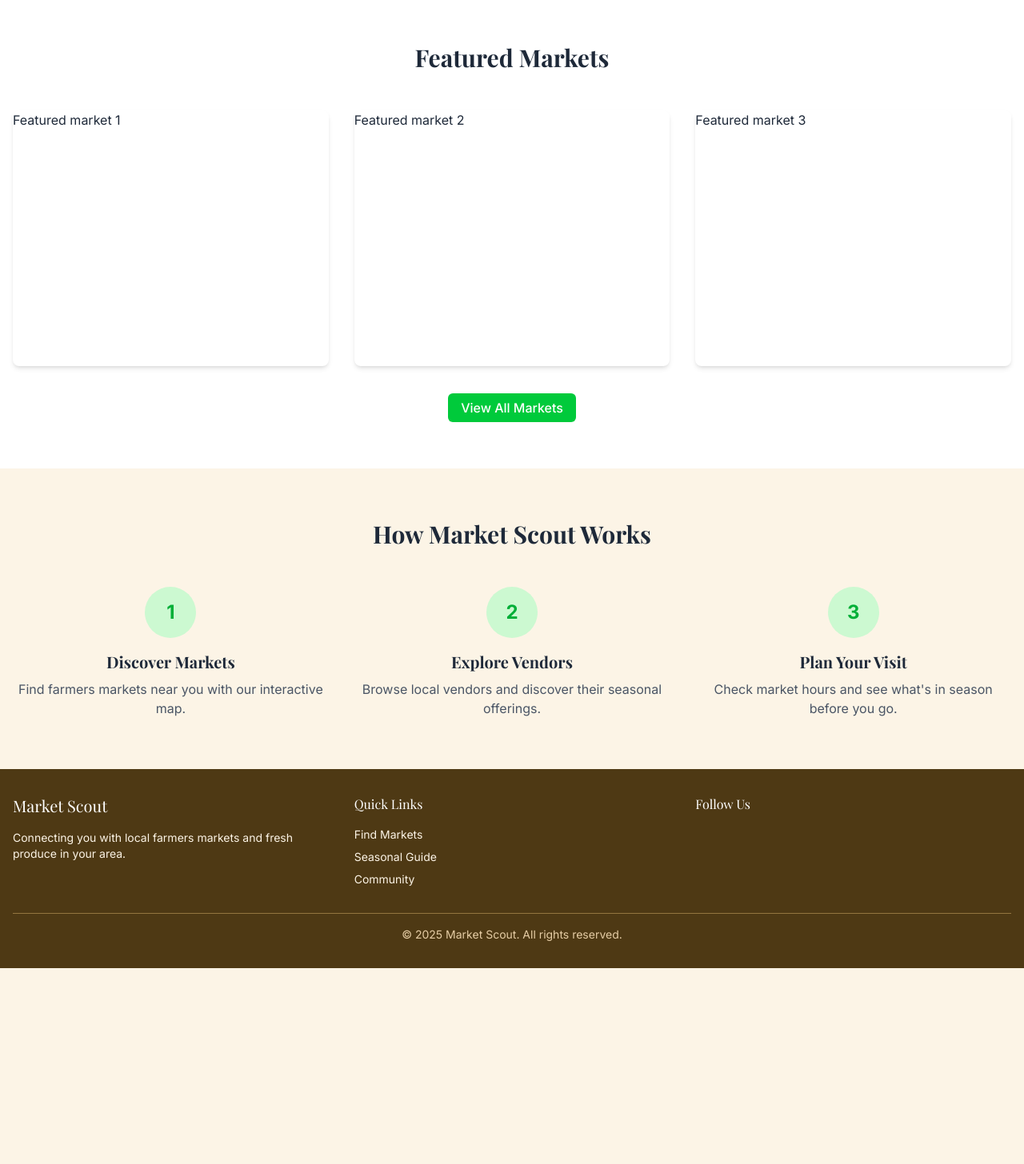
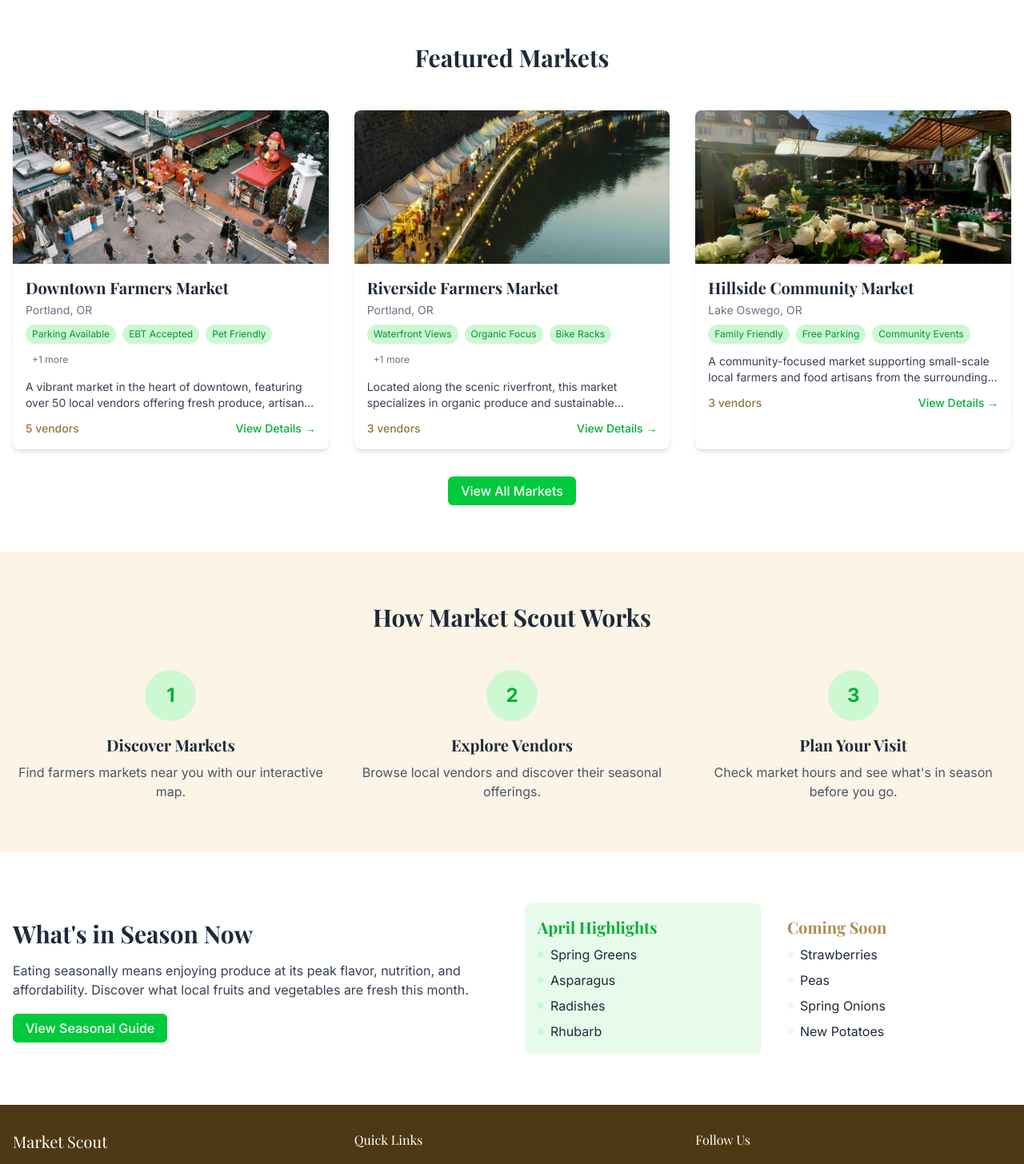
Before and after one commit to davidjentjens/market-scout, a Next.js app: page / in a window 1280 px wide. Shown: the part 500-1956 px from the top of the page at 80% size. Before the commit the page ends 1711 px from the top, so only its background shows below. Built offline with nearby package versions, Linux system fonts and the light colour scheme.

Commit message:
Add featured markets and seasonal highlights sections to HomePage

```diff
--- a/src/app/page.tsx
+++ b/src/app/page.tsx
@@ -1,8 +1,13 @@
 // src/app/page.tsx
 import Link from 'next/link';
 import Image from 'next/image';
+import { markets } from './data/markets';
+import MarketCard from './components/market/MarketCard';
 
 export default function HomePage() {
+  // Get the first 3 markets to display as featured
+  const featuredMarkets = markets.slice(0, 3);
+
   return (
     <div className="flex flex-col">
       {/* Hero Section */}
@@ -28,7 +33,15 @@ export default function HomePage() {
         {/* Decorative element */}
         <div className="absolute bottom-0 right-0 w-1/3 h-full hidden lg:block">
           {/* We'll add an image here later */}
-          <Image src="/images/hero-decorative.png" alt="Decorative" layout="fill" objectFit="cover" className="opacity-30" />
+          <div className="relative w-full h-full">
+            <Image
+              src="/images/hero-decorative.png"
+              alt="Decorative"
+              fill
+              style={{ objectFit: 'cover' }}
+              className="opacity-70"
+            />
+          </div>
         </div>
       </section>
 
@@ -37,10 +50,9 @@ export default function HomePage() {
         <div className="container mx-auto px-4">
           <h2 className="font-display text-3xl font-bold text-center mb-12">Featured Markets</h2>
           <div className="grid grid-cols-1 md:grid-cols-2 lg:grid-cols-3 gap-8">
-            {/* We'll add market cards here */}
-            <div className="card h-80">Featured market 1</div>
-            <div className="card h-80">Featured market 2</div>
-            <div className="card h-80">Featured market 3</div>
+            {featuredMarkets.map(market => (
+              <MarketCard key={market.id} market={market} />
+            ))}
           </div>
           <div className="text-center mt-10">
             <Link href="/markets" className="btn btn-primary">
@@ -79,6 +91,68 @@ export default function HomePage() {
           </div>
         </div>
       </section>
+
+      {/* Seasonal Highlight Section */}
+      <section className="py-16 bg-white">
+        <div className="container mx-auto px-4">
+          <div className="flex flex-col lg:flex-row items-center gap-8">
+            <div className="lg:w-1/2">
+              <h2 className="font-display text-3xl font-bold mb-4">What&apos;s in Season Now</h2>
+              <p className="text-gray-700 mb-6">
+                Eating seasonally means enjoying produce at its peak flavor, nutrition, and affordability.
+                Discover what local fruits and vegetables are fresh this month.
+              </p>
+              <Link href="/calendar" className="btn btn-primary">
+                View Seasonal Guide
+              </Link>
+            </div>
+            <div className="lg:w-1/2 grid grid-cols-2 gap-4">
+              <div className="bg-primary-50 p-4 rounded-lg">
+                <h3 className="font-display text-xl font-bold text-primary-600 mb-2">April Highlights</h3>
+                <ul className="space-y-2">
+                  <li className="flex items-center">
+                    <span className="bg-primary-100 rounded-full w-2 h-2 mr-2"></span>
+                    Spring Greens
+                  </li>
+                  <li className="flex items-center">
+                    <span className="bg-primary-100 rounded-full w-2 h-2 mr-2"></span>
+                    Asparagus
+                  </li>
+                  <li className="flex items-center">
+                    <span className="bg-primary-100 rounded-full w-2 h-2 mr-2"></span>
+                    Radishes
+                  </li>
+                  <li className="flex items-center">
+                    <span className="bg-primary-100 rounded-full w-2 h-2 mr-2"></span>
+                    Rhubarb
+                  </li>
+                </ul>
+              </div>
+              <div className="bg-earth-50 p-4 rounded-lg">
+                <h3 className="font-display text-xl font-bold text-earth-600 mb-2">Coming Soon</h3>
+                <ul className="space-y-2">
+                  <li className="flex items-center">
+                    <span className="bg-earth-100 rounded-full w-2 h-2 mr-2"></span>
+                    Strawberries
+                  </li>
+                  <li className="flex items-center">
+                    <span className="bg-earth-100 rounded-full w-2 h-2 mr-2"></span>
+                    Peas
+                  </li>
+                  <li className="flex items-center">
+                    <span className="bg-earth-100 rounded-full w-2 h-2 mr-2"></span>
+                    Spring Onions
+                  </li>
+                  <li className="flex items-center">
+                    <span className="bg-earth-100 rounded-full w-2 h-2 mr-2"></span>
+                    New Potatoes
+                  </li>
+                </ul>
+              </div>
+            </div>
+          </div>
+        </div>
+      </section>
     </div>
   );
 }
```
